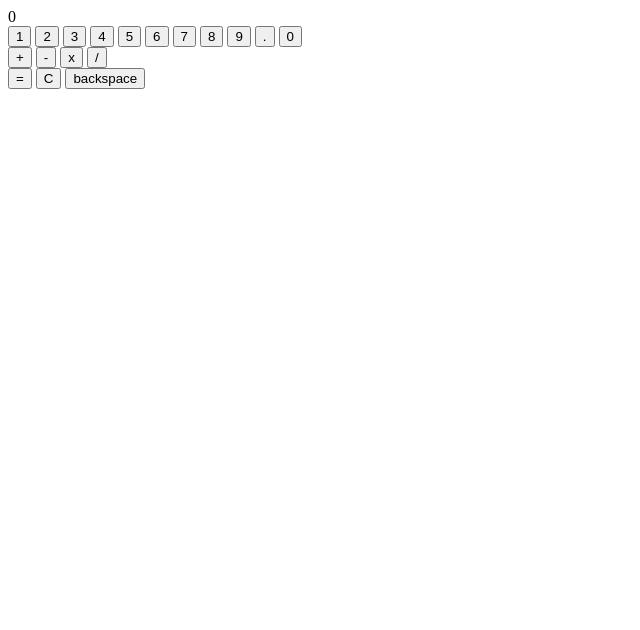
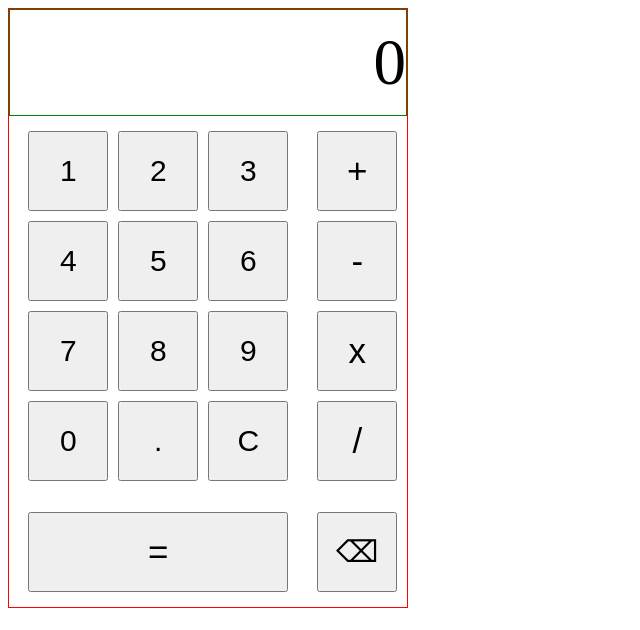
Before and after one commit to hawaiianborgir/odin-calculator, a plain HTML site: page index.html in a window 1280 px wide. Shown: the whole page, without its empty margins (0-640 px from the left). Drawn offline with Linux system fonts and the light colour scheme.

Commit message:
Add basic style for element positioning

```diff
--- a/index.html
+++ b/index.html
@@ -3,12 +3,16 @@
 <head>
     <meta charset="UTF-8">
     <meta name="viewport" content="width=device-width, initial-scale=1.0">
-    <title>Document</title>
+    <title>Calculator</title>
     <script src="script.js" defer></script>
+    <link rel="stylesheet" href="style.css">
 </head>
 <body>
+    <div class="top-wrapper">
         <output>0</output>
+    </div>
 
+    <div class="mid-wrapper">
         <div class="number-container">
             <button class="number" data-key="1">1</button>
             <button class="number" data-key="2">2</button>
@@ -19,8 +23,9 @@
             <button class="number" data-key="7">7</button>
             <button class="number" data-key="8">8</button>
             <button class="number" data-key="9">9</button>
+            <button class="number" data-key="0">0</button>
             <button class="comma" data-key=".">.</button>
-        <button class="number" data-key="0">0</button>
+            <button class="clear" data-key="c">C</button>
         </div>
 
         <div class="operator-container">
@@ -29,11 +34,15 @@
             <button class="operator" data-key="*">x</button>
             <button class="operator" data-key="/">/</button>
         </div>
+    </div>
 
-    <div class="support-container">
+    <div class="bottom-wrapper">
+        <div class="bottom-left">
             <button class="compute" data-key="=">=</button>
-        <button class="clear" data-key="c">C</button>
-        <button class="backspace" data-key="backspace">backspace</button>
+        </div>
+        <div class="bottom-right">
+            <button class="backspace" data-key="backspace">⌫</button>
+        </div>
     </div>
 </body>
 </html>
--- /dev/null
+++ b/style.css
@@ -0,0 +1,104 @@
+html {
+    box-sizing: border-box;
+}
+
+*,
+*::before,
+*::after {
+    box-sizing:inherit;
+}
+
+body{
+    width: 400px;
+    height: 600px;
+    display: flex;
+    flex-direction: column;
+    border: 1px solid red;
+    justify-content: center;
+}
+
+/* TOP */
+.top-wrapper{
+    display: flex;
+    flex-grow: 1;
+    border: 1px solid green;
+    justify-content: center;
+    align-items: center;
+}
+
+output{
+    /* border: 3px solid orange; */
+    text-align: right;
+    font-size: 65px;
+    flex-grow: 1;
+}
+
+/* MID */
+.mid-wrapper{
+    flex-grow: 1;
+    display: flex;
+    /* border: 1px solid green; */
+}
+
+.number-container{
+    /* border: 1px solid purple; */
+    flex: 3;
+    display: flex;
+    justify-content: center;
+    flex-wrap: wrap;
+    align-content: center;
+    gap: 10px;
+}
+.number,
+.comma,
+.clear{
+    font-size: 30px;
+    width: 80px;
+    height: 80px;
+}
+
+.operator-container{
+    /* border: 1px solid purple; */
+    flex: 1;
+    display: flex;
+    flex-direction: column;
+    justify-content: center;
+    align-items: center;
+    gap: 10px;
+}
+.operator{
+    font-size: 35px;
+    width: 80px;
+    height: 80px;
+}
+
+/* BOTTOM */
+.bottom-wrapper{
+    flex-grow: 1;
+    display: flex;
+    /* border: 1px solid green; */
+}
+.bottom-right{
+    /* border: 1px solid orange; */
+    display: flex;
+    justify-content: center;
+    align-items: center;
+    flex-grow: 1;
+}
+.bottom-left{
+    display: flex;
+    /* border: 1px solid orange; */
+    justify-content: center;
+    align-items: center;
+    flex-grow: 2;
+}
+.compute{
+    font-size: 35px;
+    width: 260px;
+    height: 80px;
+}
+.backspace{
+    font-size: 30px;
+    width: 80px;
+    height: 80px;
+}
```
Lines whose indentation alone changed are shown as unchanged.
